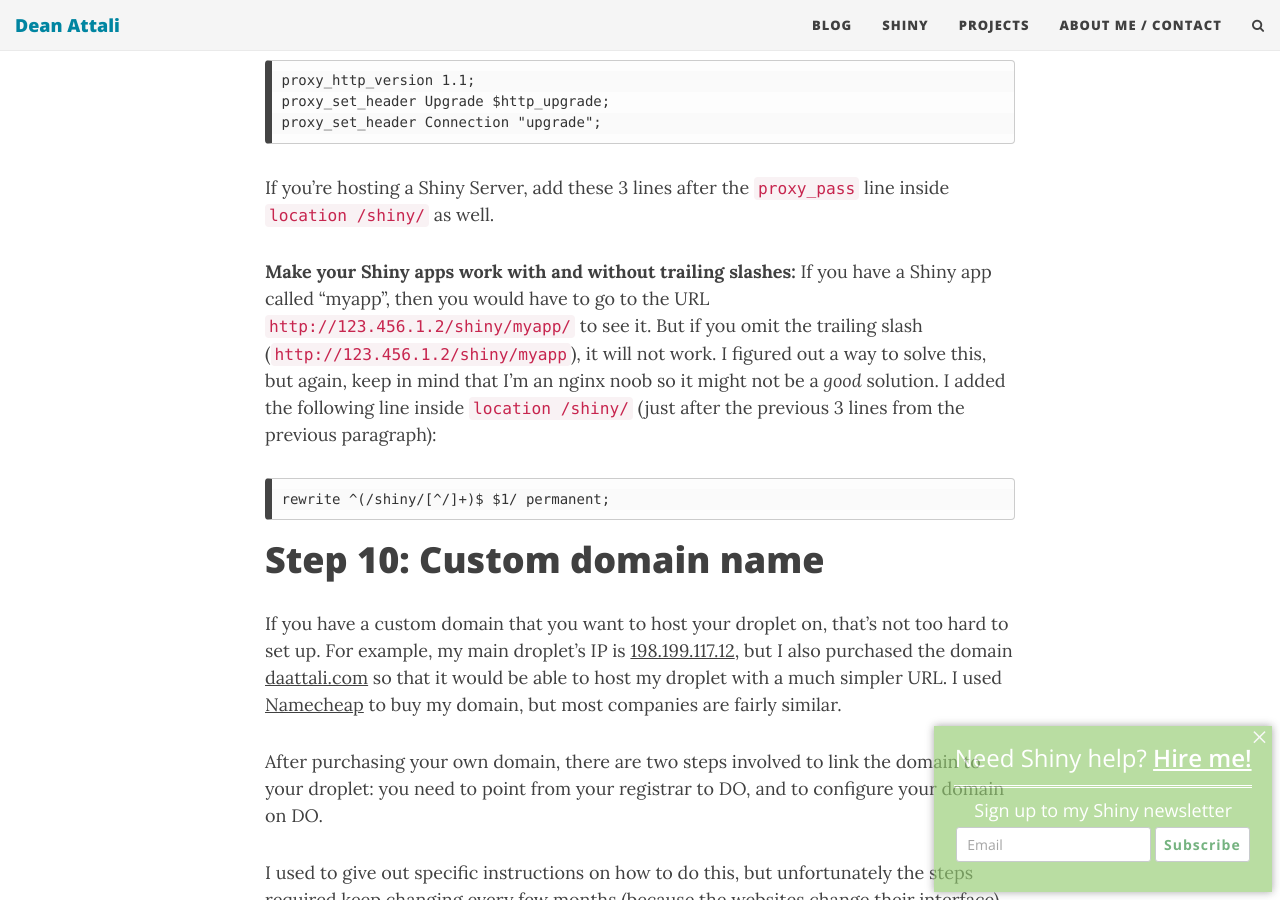
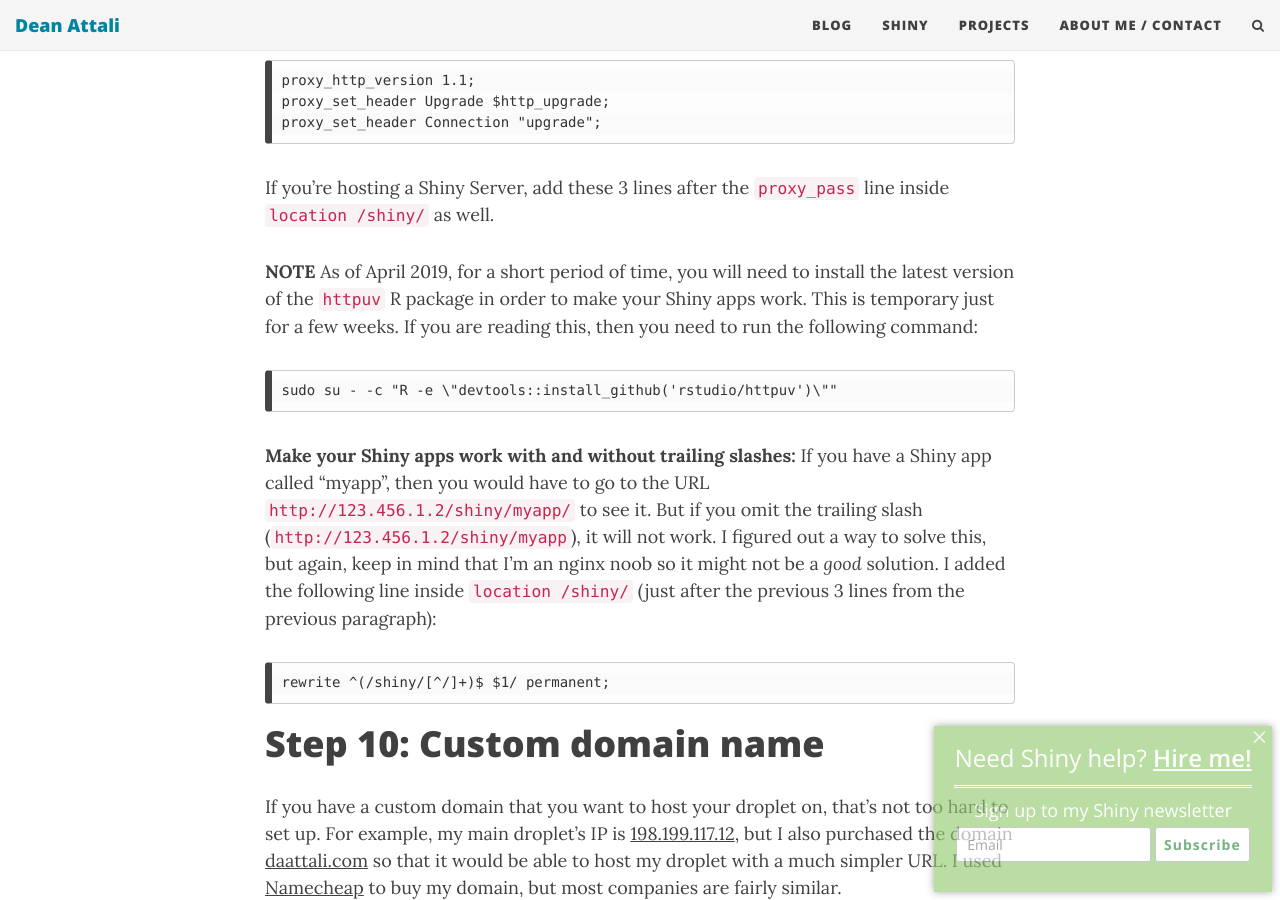
Before and after one commit to daattali/daattali.github.io, a Jekyll site: the page built from _posts/2015-05-09-setup-rstudio-shiny-server-digital-ocean.md, in a window 1280 px wide and 900 px high, scrolled down 16553 px. Built offline with Jekyll 4.4.1, drawn with Linux system fonts in a browser that asks for light colours; nearby versions of some CDN libraries; comment, search, counter and statistics services are not loaded; some of the changed text lies outside the part shown.

Commit message:
shiny server digital ocean setup: add temporary shiny fix

```diff
--- a/_posts/2015-05-09-setup-rstudio-shiny-server-digital-ocean.md
+++ b/_posts/2015-05-09-setup-rstudio-shiny-server-digital-ocean.md
@@ -5,7 +5,7 @@ tags: [professional, rstats, r-bloggers, shiny, tutorial, popular]
 date: 2015-05-09 21:30:00 -0700
 share-img: https://deanattali.com/img/blog/digital-ocean/rstudio.png
 permalink: /2015/05/09/setup-rstudio-shiny-server-digital-ocean/
-lastupdated: 2018-04-05
+lastupdated: 2019-04-10
 carbonads-sm-horizontal: true
 ---
 
@@ -357,6 +357,12 @@ proxy_set_header Connection "upgrade";
 
 If you're hosting a Shiny Server, add these 3 lines after the `proxy_pass` line inside `location /shiny/` as well.
 
+**NOTE** As of April 2019, for a short period of time, you will need to install the latest version of the `httpuv` R package in order to make your Shiny apps work. This is temporary just for a few weeks. If you are reading this, then you need to run the following command:
+
+~~~
+sudo su - -c "R -e \"devtools::install_github('rstudio/httpuv')\""
+~~~
+
 **Make your Shiny apps work with and without trailing slashes:** If you have a Shiny app called "myapp", then you would have to go to the URL `http://123.456.1.2/shiny/myapp/` to see it. But if you omit the trailing slash (`http://123.456.1.2/shiny/myapp`), it will not work.  I figured out a way to solve this, but again, keep in mind that I'm an nginx noob so it might not be a *good* solution.  I added the following line inside `location /shiny/` (just after the previous 3 lines from the previous paragraph):
 
 ~~~
```
